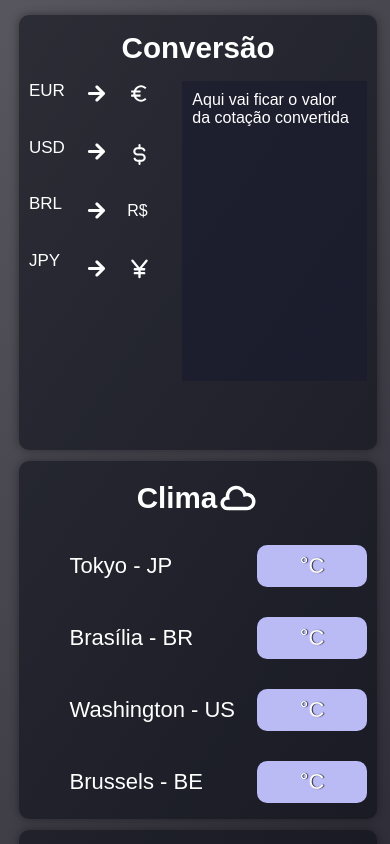
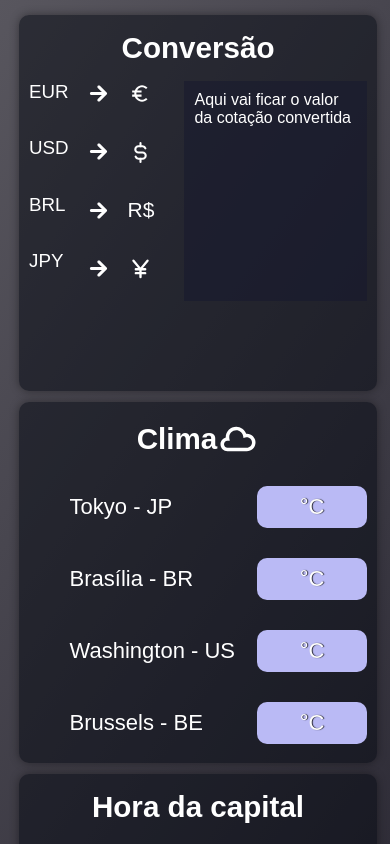
Before and after one commit to SantV7/dashboard-coins, a React (Vite) app: page / in a window 390 px wide. Shown: the top 844 px of the page. Built offline with nearby package versions, Linux system fonts and the light colour scheme; no server answers; a web font is replaced by a local one.

Commit message:
Minimizing my code

```diff
--- a/src/components/convertionCoins/ConvertionCoins.jsx
+++ b/src/components/convertionCoins/ConvertionCoins.jsx
@@ -5,6 +5,7 @@ import { PiCurrencyJpyBold } from "react-icons/pi";
 import '../convertionCoins/convertion-coins.css'
 
 const ConvertionCoins = () => {
+
 
   return (
     <>
--- a/src/components/convertionCoins/convertion-coins.css
+++ b/src/components/convertionCoins/convertion-coins.css
@@ -13,21 +13,22 @@ h2 {
     width: 42%;
     display: flex;
     height: 200px;
-    justify-content: space-between;
+    justify-content: center;
     flex-flow: row nowrap;
-    gap: 4px;
+    gap: 50px;
 }
 
 .money-explication {
     display: flex;
-    font-size: 17px;
+    font-size: 18.75px;
     flex-flow: column nowrap;
-    gap: 8.7px;
+    gap: 26.7px;
 }
 
 .arrow-explications {
     display: flex;
     flex-flow: column nowrap;
+    justify-content: space-between;
     gap: 20px;
 
 }
@@ -35,7 +36,9 @@ h2 {
 .symbols-money {
     display: flex;
     flex-flow: column nowrap;
+    justify-content: space-between;
     gap: 15px;
+    font-size: 21px;
 }
 
 .type-money {
@@ -58,25 +61,18 @@ h2 {
 
 @media screen and (max-width: 768px) {
     .local-explication-money {
-        width: 39%;
+        width: 40%;
+        gap: 17px;
     }
 
     .area-convertion {
         background-color: rgba(24, 26, 47, 0.573);
-        height: 300px;
+        width: 60%;
+        height: 220px;
     }
 
     .money-explication {
-        gap: 26.7px;
+        gap: 24.4px;
     }
 
-    .arrow-explications {
-        justify-content: space-between;
-    }
-
-    .symbols-money {
-        justify-content: space-between;
-    }
-
-
 }
--- a/src/components/weather/Weather.jsx
+++ b/src/components/weather/Weather.jsx
@@ -3,14 +3,16 @@ import '../weather/weather.css'
 import gsap from 'gsap';
 import { TiWeatherCloudy } from "react-icons/ti"; //ICON Rain
 
+
+
 const Weather = () => {
-
   const capitalNames = {
     tokyo: 'Tokyo',
     brasilia: 'Brasilia',
     washington: 'Washington',
     brussels: 'Brussels'
   }
+
 
     const [tempTokyo, setTempTokyo] = useState('')
     const [tempBrasilia, setTempBrasilia] = useState('')
@@ -19,70 +21,24 @@ const Weather = () => {
 
 
   useEffect(() => {
-    const returnCapitalTemp = (capitalData) => {
+    const intervalIdWeeather = setInterval(() => {
+    const returnCapitalTemp = (capitalData, setTemp ) => {
       fetch(`https://api.openweathermap.org/data/2.5/weather?q=${capitalData}&appid=bf9babda0b7e59340e10f1e1dfe80371&units=metric`)
       .then(response => response.json())
       .then(temp => {
-         temp.main.temp
+         setTemp(temp.main.temp)
       })
       .catch(error => console.error('Error', error))
     }
-    returnCapitalTemp(capitalNames.tokyo)
+
+
+     returnCapitalTemp(capitalNames.tokyo, setTempTokyo)
+     returnCapitalTemp(capitalNames.brasilia, setTempBrasilia)
+     returnCapitalTemp(capitalNames.washington, setTempWashington)
+     returnCapitalTemp(capitalNames.brussels,setTempBrussels)
+  },400)
 
     // Tentativa de criar a função pra deixar o código mais limpo e eliminar os de baixo
-
-
-
-    fetch('https://api.openweathermap.org/data/2.5/weather?q=Tokyo&appid=bf9babda0b7e59340e10f1e1dfe80371&units=metric')
-    .then(response => response.json())
-    .then(data => {
-      const climaTokyo = {
-         temperatura: data.main.temp
-
-      }
-      setTempTokyo(climaTokyo.temperatura)
-      console.log(climaTokyo)
-    })
-    .catch(error => console.error('Erro:', error))
-
-
-
-    fetch('https://api.openweathermap.org/data/2.5/weather?q=Brasilia&appid=bf9babda0b7e59340e10f1e1dfe80371&units=metric')
-    .then(response => response.json())
-    .then(data => {
-      const climaBrasilia = {
-         temperatura: data.main.temp
-      }
-      setTempBrasilia(climaBrasilia.temperatura)
-      console.log(climaBrasilia)
-    })
-    .catch(error => console.error('Erro:', error))
-
-
-
-    fetch('https://api.openweathermap.org/data/2.5/weather?q=Brussels&appid=bf9babda0b7e59340e10f1e1dfe80371&units=metric')
-    .then(response => response.json())
-    .then(data => {
-      const climaBrussels = {
-         temperatura: data.main.temp
-      }
-      setTempBrussels(climaBrussels.temperatura)
-      console.log(climaBrussels)
-    })
-    .catch(error => console.error('Erro:', error))
-
-
-
-    fetch('https://api.openweathermap.org/data/2.5/weather?q=Washington&appid=bf9babda0b7e59340e10f1e1dfe80371&units=metric')
-    .then(response => response.json())
-    .then(data => {
-      const climaWashington = {
-         temperatura: data.main.temp
-      }
-      setTempWashington(climaWashington.temperatura)
-      console.log(climaWashington)
-    })
-    .catch(error => console.error('Erro:', error))
 
 
 
@@ -95,7 +51,10 @@ const Weather = () => {
       opacity:1,
       y: 0
     })
+
+    return () => clearInterval(intervalIdWeeather)
   }, [])
+
 
 
 
```
